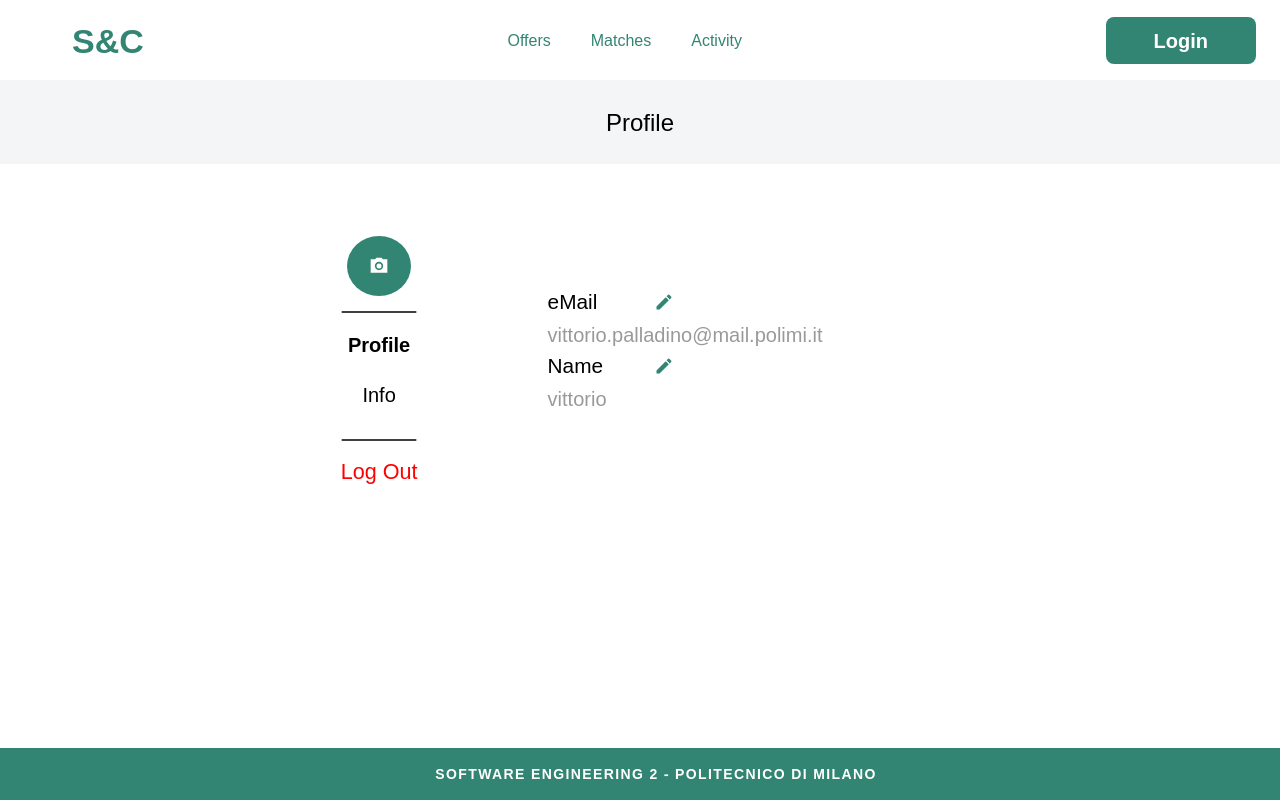
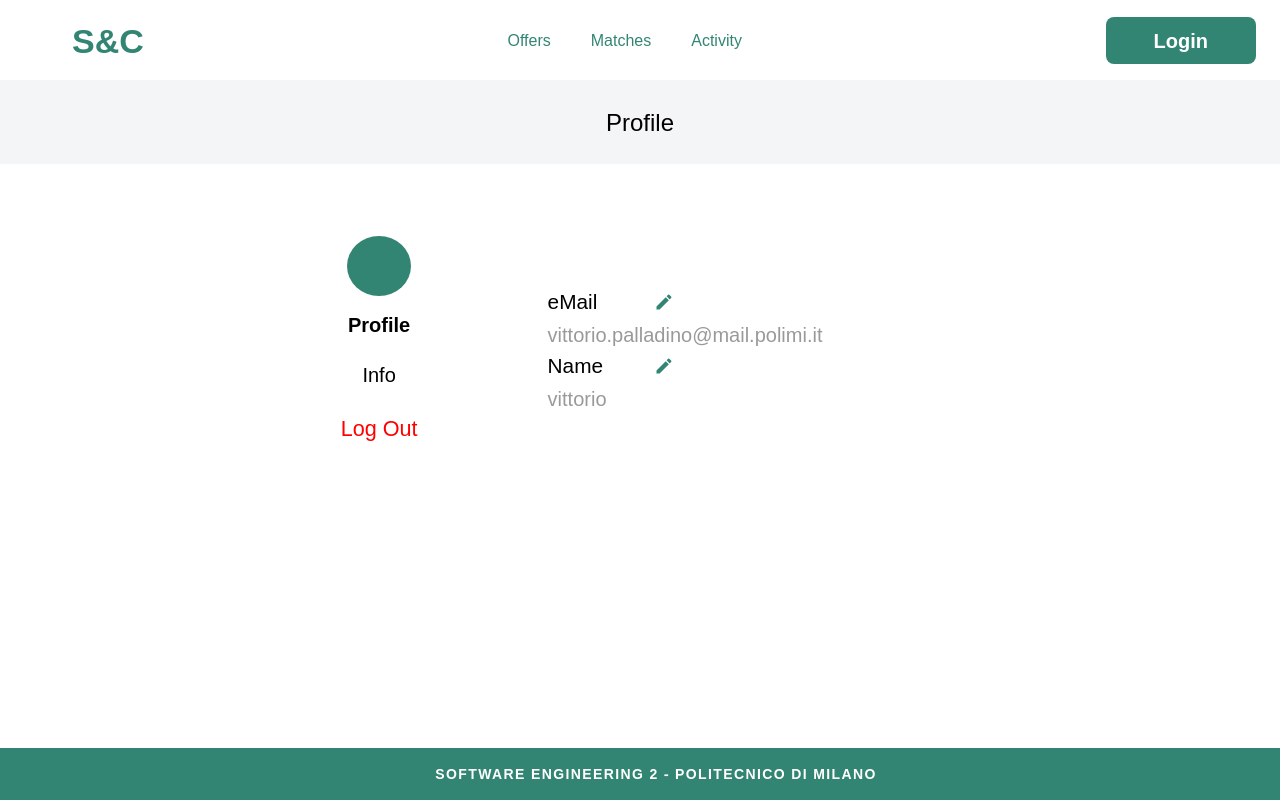
Before and after one commit to giovanni-vaccarino/Job_Boarding_Platform, a React (Vite) app in the folder SC/frontend/: page /profile in a window 1280 px wide. Built offline with nearby package versions, Linux system fonts and the light colour scheme; what inversify would draw is missing.

Commit message:
Commented:
PhotoCameraSharpIcon
HorizontalRuleSharpIcon

```diff
--- a/SC/frontend/src/pages/Profile.tsx
+++ b/SC/frontend/src/pages/Profile.tsx
@@ -3,8 +3,8 @@ import { Box, Button, Typography } from '@mui/material';
 import { Page } from '../components/layout/Page.tsx';
 import { TitleHeader } from '../components/page-headers/TitleHeader.tsx';
 import { RowComponent } from '../components/profileComponents/RowComponent.tsx';
-import PhotoCameraSharpIcon from '@mui/icons-material/PhotoCameraSharp';
-import HorizontalRuleSharpIcon from '@mui/icons-material/HorizontalRuleSharp';
+//import PhotoCameraSharpIcon from '@mui/icons-material/PhotoCameraSharp';
+//import HorizontalRuleSharpIcon from '@mui/icons-material/HorizontalRuleSharp';
 
 export const Profile = () => {
   const [selectedSection, setSelectedSection] = useState<string>('profile');
@@ -113,7 +113,7 @@ export const Profile = () => {
           >
             <Button
               variant="contained"
-              startIcon={<PhotoCameraSharpIcon sx={{ marginLeft: '30%' }} />}
+              //startIcon={<PhotoCameraSharpIcon sx={{ marginLeft: '30%' }} />}
               sx={{
                 width: '60px', // Circular button dimensions
                 height: '60px',
@@ -131,13 +131,13 @@ export const Profile = () => {
               width: '100%',
             }}
           >
-            <HorizontalRuleSharpIcon
-              sx={{
-                fontSize: '1rem',
-                transform: 'scaleX(7)',
-                marginBottom: '5%',
-              }}
-            />
+            {/*<HorizontalRuleSharpIcon*/}
+            {/*  sx={{*/}
+            {/*    fontSize: '1rem',*/}
+            {/*    transform: 'scaleX(7)',*/}
+            {/*    marginBottom: '5%',*/}
+            {/*  }}*/}
+            {/*/>*/}
             <Button
               onClick={() => handleSectionChange('profile')}
               sx={{ mb: '8px', textTransform: 'none' }} // Avoid uppercase transformation
@@ -166,13 +166,13 @@ export const Profile = () => {
                 Info
               </Typography>
             </Button>
-            <HorizontalRuleSharpIcon
-              sx={{
-                fontSize: '1rem',
-                transform: 'scaleX(7)',
-                marginTop: '10%',
-              }}
-            />
+            {/*<HorizontalRuleSharpIcon*/}
+            {/*  sx={{*/}
+            {/*    fontSize: '1rem',*/}
+            {/*    transform: 'scaleX(7)',*/}
+            {/*    marginTop: '10%',*/}
+            {/*  }}*/}
+            {/*/>*/}
           </Box>
 
           {/* Logout */}
```
